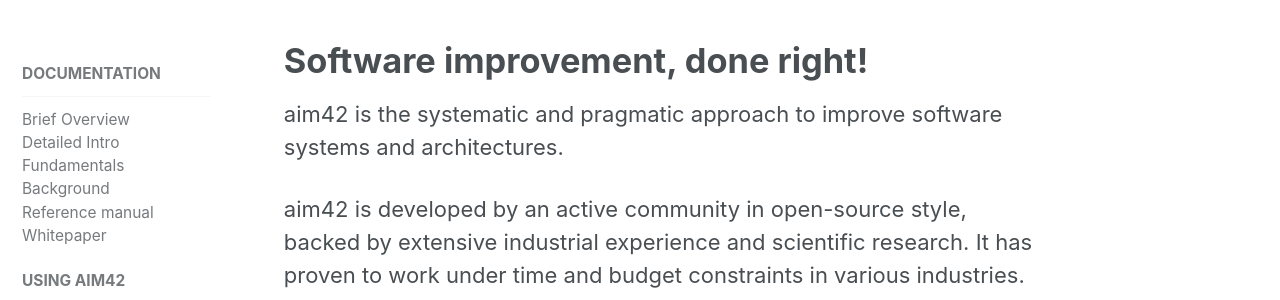
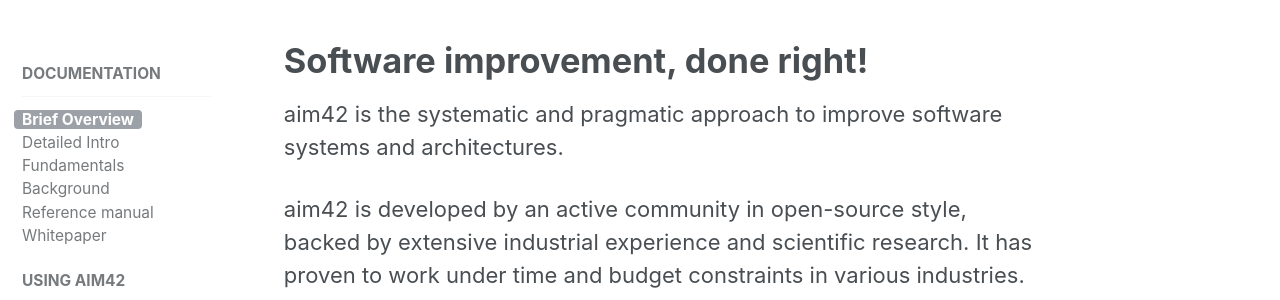
Before and after one commit to aim42/aim42.org-site, a Jekyll site: the page built from _pages/overview.md, in a window 1280 px wide. Shown: the part 352-652 px from the top of the page. Built offline with Jekyll 4.4.1, drawn with Linux system fonts in a browser that asks for light colours.

```diff
--- a/_data/navigation.yml
+++ b/_data/navigation.yml
@@ -17,7 +17,7 @@ docs:
   - title: Documentation
     children:
       - title: "Brief Overview"
-        url: /overview/
+        url: /overview
       - title: "Detailed Intro"
         url: /docs/detailed-intro/
       - title: "Fundamentals"
```
